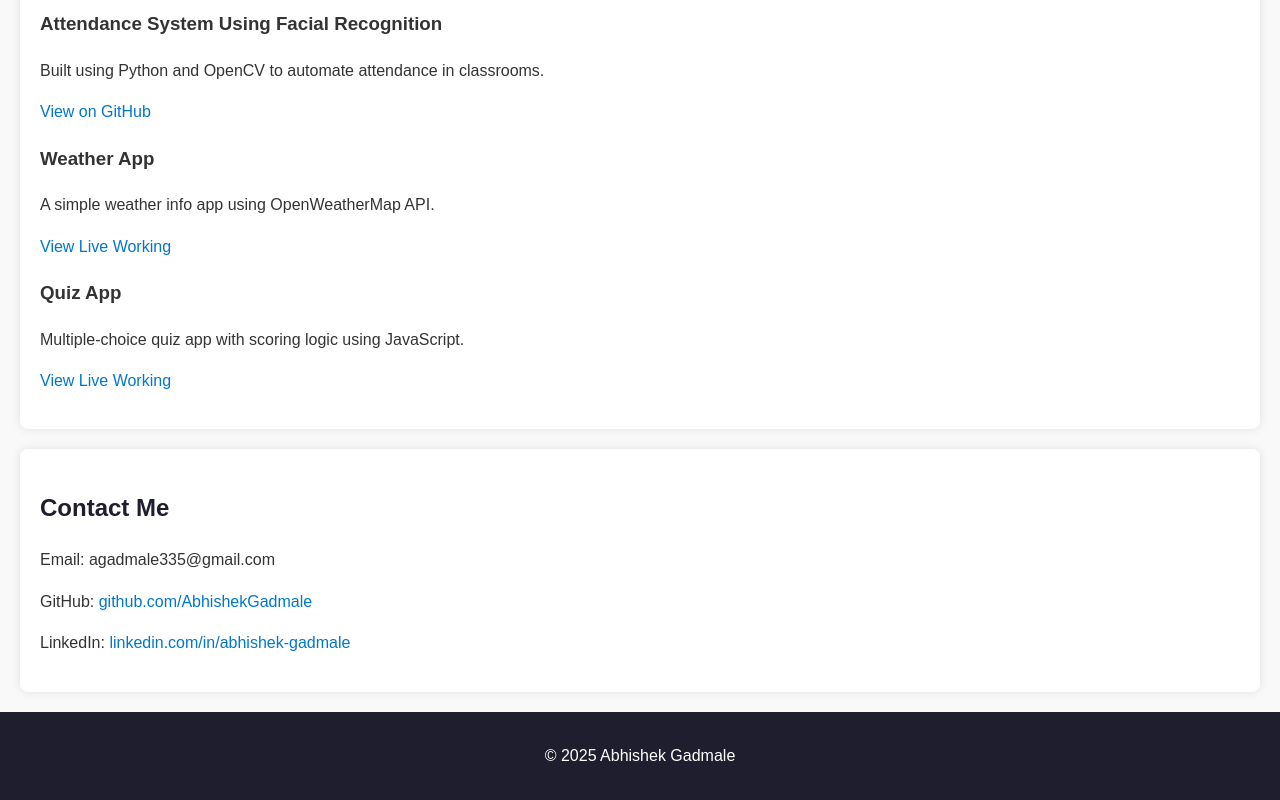
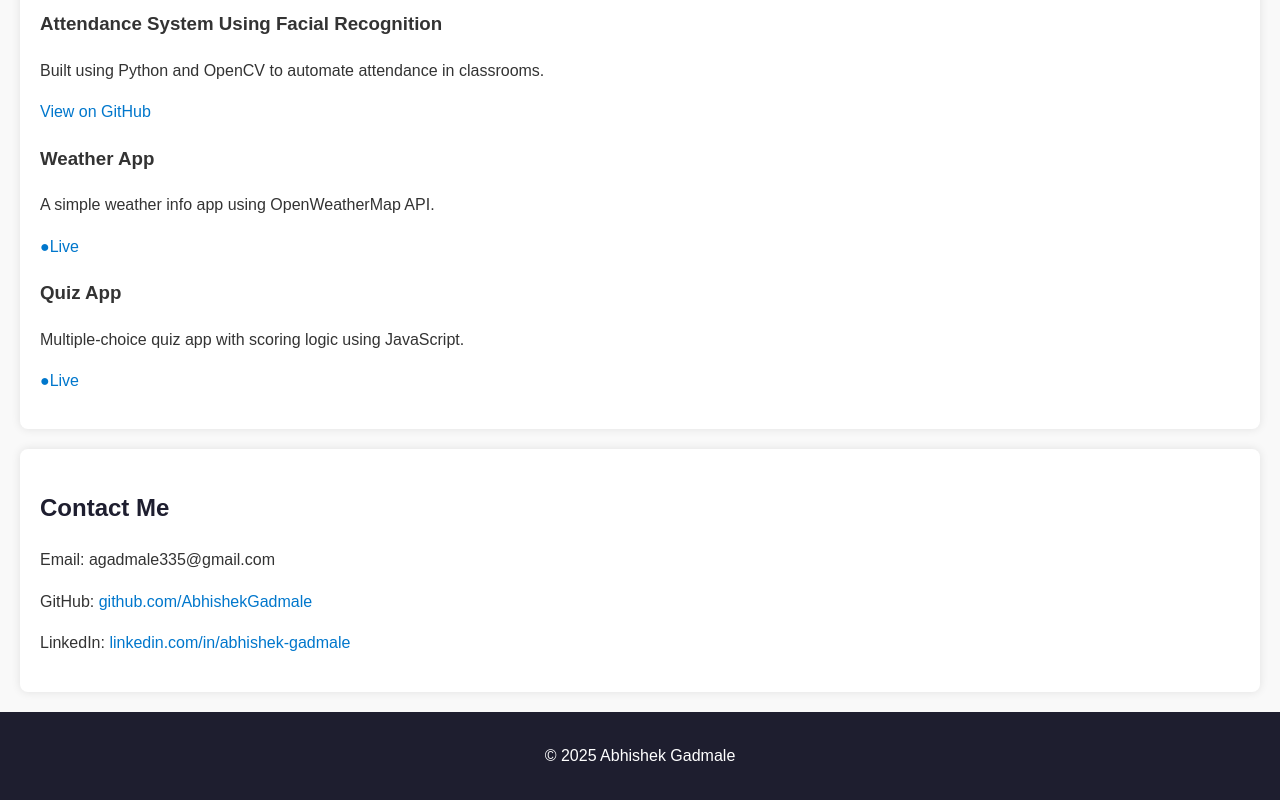
Before and after one commit to AbhishekGadmale/Portfolio-Website-, a plain HTML site: page index.html in a window 1280 px wide. Shown: the part 838-1638 px from the top of the page. Drawn offline with Linux system fonts and the light colour scheme.

Commit message:
Update index.html

```diff
--- a/index.html
+++ b/index.html
@@ -39,12 +39,12 @@
     <div class="project">
       <h3>Weather App</h3>
       <p>A simple weather info app using OpenWeatherMap API.</p>
-      <a href="https://abhishekgadmale.github.io/Weather-App/" target="_blank">View Live Working</a>
+      <a href="https://abhishekgadmale.github.io/Weather-App/" target="_blank"> ●Live </a>
     </div>
     <div class="project">
       <h3>Quiz App</h3>
       <p>Multiple-choice quiz app with scoring logic using JavaScript.</p>
-      <a href="https://abhishekgadmale.github.io/Quiz-App/" target="_blank">View Live Working</a>
+      <a href="https://abhishekgadmale.github.io/Quiz-App/" target="_blank"> ●Live </a>
     </div>
   </section>
 
```
